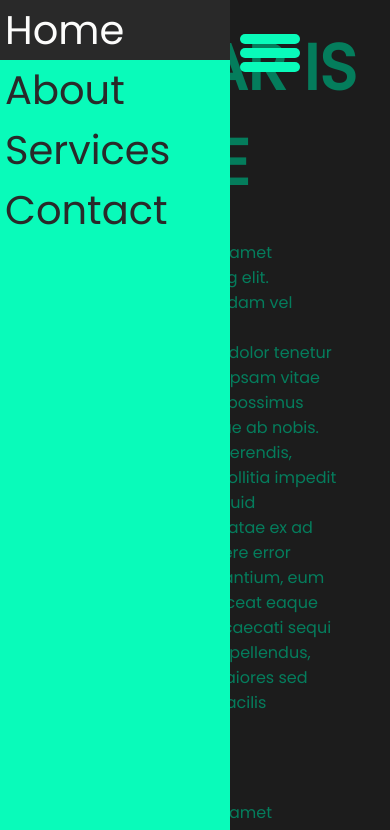
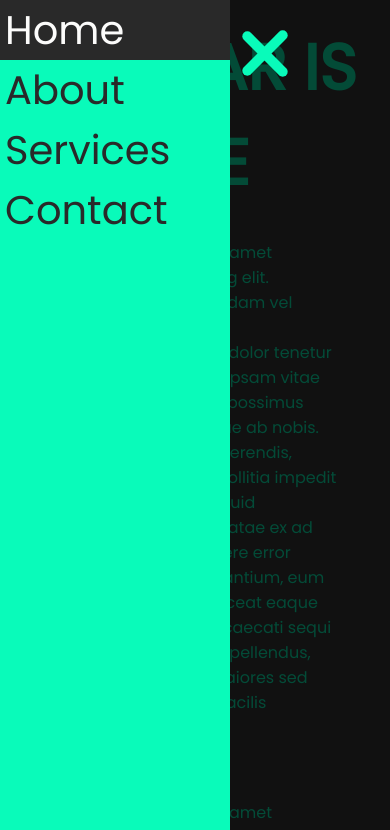
Before and after one commit to KEVIN-BRET/Sidebar, a plain HTML site: page index.html in a window 390 px wide. Both pictures are taken after a click on the element 35 px from the left and 55 px from the top of the page. Shown: the top 830 px of the page. Drawn offline with Linux system fonts and the light colour scheme.

Commit message:
Transformation du bouton "hamburger" OK

```diff
--- a/index.js
+++ b/index.js
@@ -9,6 +9,8 @@ const darkFilter = document.querySelector(".dark-filter");
 btn.addEventListener("click", () => {
   sideBar.classList.toggle("visible");
   darkFilter.classList.toggle("dark-filter-on");
+  // apparence du "burger" !
+  btn.classList.toggle("open");
 });
 
 // Ranger la sidebar si on click sur le contenu principal
@@ -17,10 +19,9 @@ btn.addEventListener("click", () => {
 darkFilter.addEventListener("click", () => {
   sideBar.classList.toggle("visible");
   darkFilter.classList.toggle("dark-filter-on");
+  // apparence du "burger" !
+  btn.classList.remove("open");
 });
 
 // BONUS
 // Créer en css l'hamburger menu qui se transforme en croix
-
-// Aide
-// Priorités en CSS : id > classe > baliseHtml
--- a/style.css
+++ b/style.css
@@ -44,10 +44,11 @@ p {
   width: 100%;
   height: 100%;
   transition: 0.5s ease-out;
-  background: rgba(0, 0, 0, 0.5);
+  background: rgba(0, 0, 0, 0.7);
 }
 /**------------*/
 .toggle-btn {
+  /* border: 2px solid white; */
   position: absolute;
   top: 30px;
   left: 240px;
@@ -62,8 +63,28 @@ p {
   background: #09fbba;
   display: block;
   margin-top: 4px;
-  transition: 0.3s ease;
+  transition: 0.3s ease-out;
 }
+
+/* transformation du bouton hamburger */
+.toggle-btn.open span:nth-child(1) {
+  position: absolute;
+  transform: rotate(45deg);
+  top: 15px;
+  left: -5px;
+}
+.toggle-btn.open span:nth-child(2) {
+  width: 0%;
+  opacity: 0;
+}
+.toggle-btn.open span:nth-child(3) {
+  position: absolute;
+  transform: rotate(-45deg);
+  top: px;
+  left: -5px;
+}
+/* --- */
+
 li {
   color: #292929;
   list-style: none;
```
